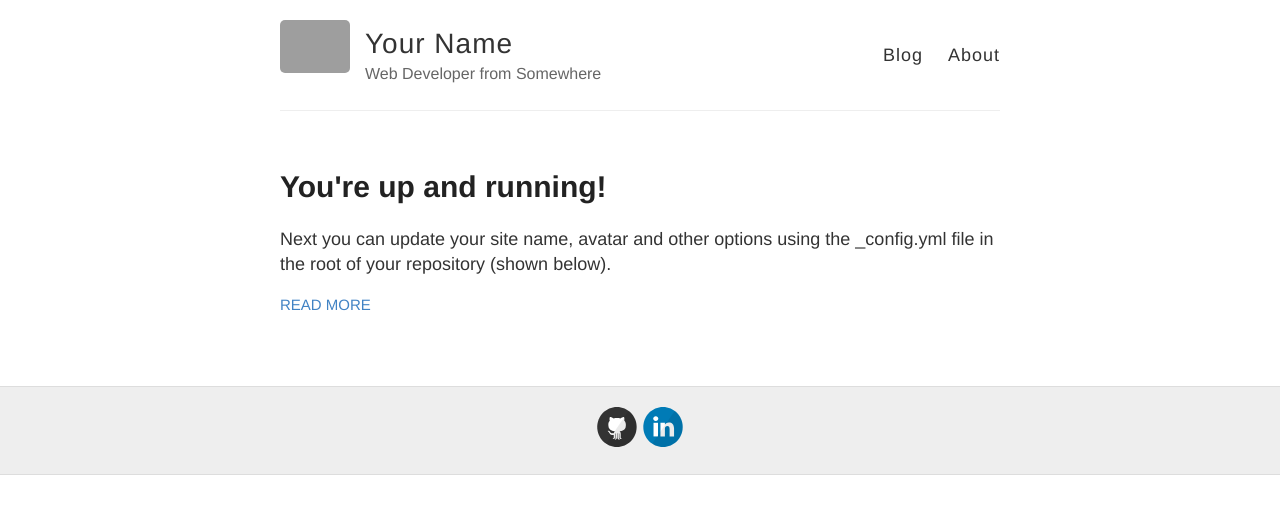
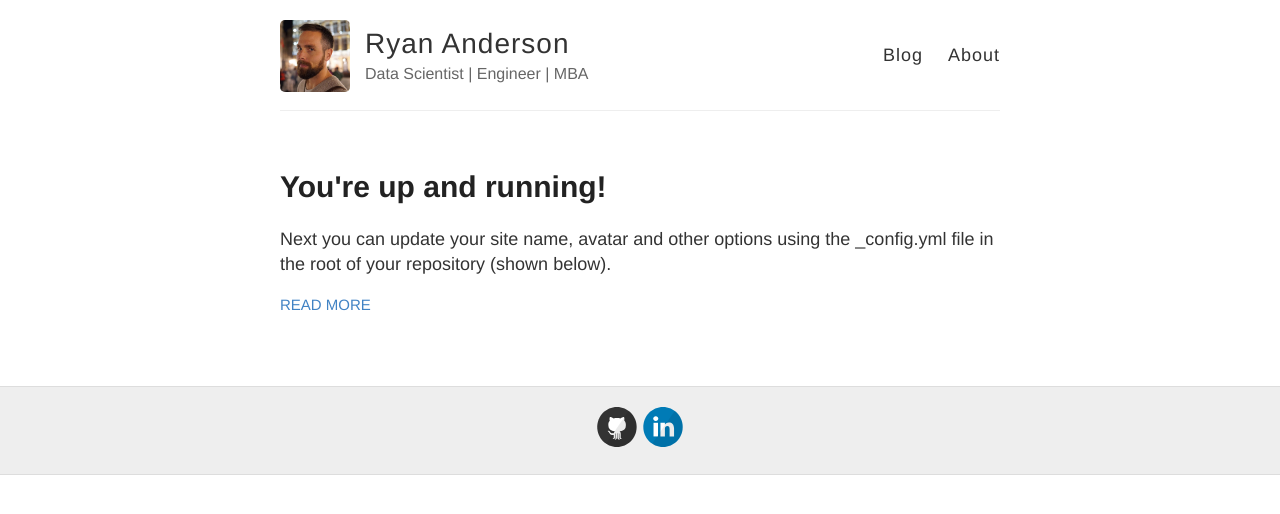
Before and after one commit to ryan-anderson-ds/ryan-anderson-ds.github.io, a Jekyll site: the page built from index.html, in a window 1280 px wide. Shown: the top 514 px of the page. Built offline with Jekyll 4.4.1, drawn with Linux system fonts in a browser that asks for light colours; grey boxes are pictures that could not be loaded.

Commit message:
adding name and profile pic

```diff
--- a/_config.yml
+++ b/_config.yml
@@ -3,13 +3,13 @@
 #
 
 # Name of your site (displayed in the header)
-name: Your Name
+name: Ryan Anderson
 
 # Short bio or description (displayed in the header)
-description: Web Developer from Somewhere
+description: Data Scientist | Engineer | MBA
 
 # URL of your avatar or profile pic (you could use your GitHub profile pic)
-avatar: https://raw.githubusercontent.com/barryclark/jekyll-now/master/images/jekyll-logo.png
+avatar: /images/profile.jpg
 
 #
 # Flags below are optional
```
Also changed, not shown: images/profile.jpg (added).
